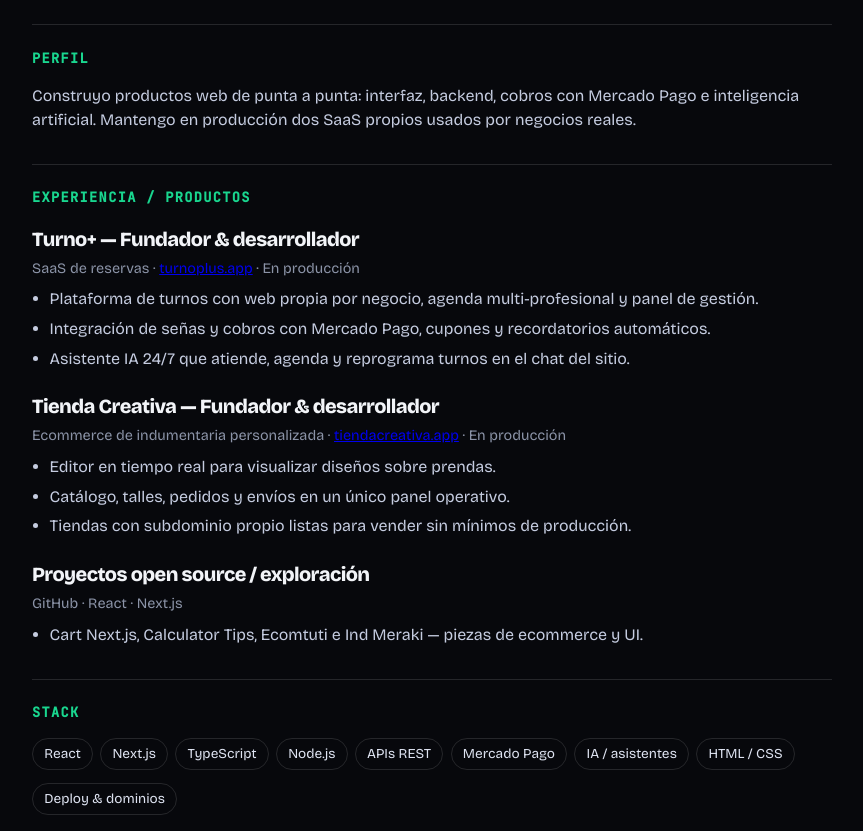
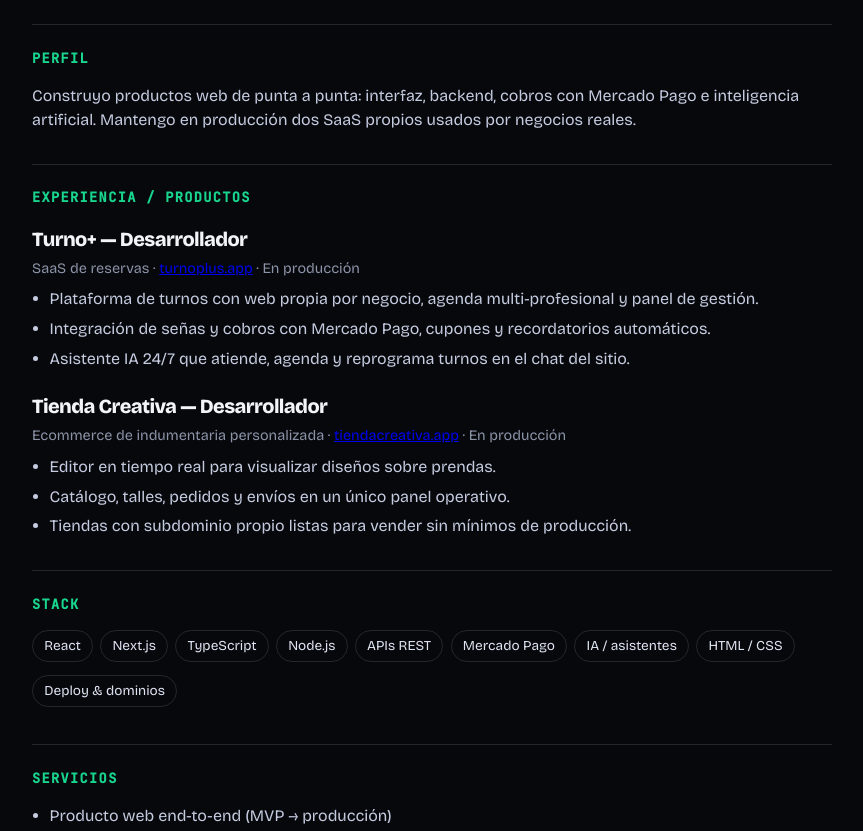
Before and after one commit to MatiasNavarro-dev/navarromatias, a plain HTML site: page cv.html in a window 1280 px wide. Shown: the part 235-1066 px from the top of the page, without its empty margins (208-1071 px from the left). Drawn offline with nearby package versions, Linux system fonts and the light colour scheme.

Commit message:
Tighten CV: drop side projects and founder title wording.
Co-authored-by: Cursor <cursoragent@cursor.com>

```diff
--- a/cv.html
+++ b/cv.html
@@ -113,7 +113,7 @@
     <section>
       <h2>Experiencia / Productos</h2>
       <div class="job">
-        <h3>Turno+ — Fundador &amp; desarrollador</h3>
+        <h3>Turno+ — Desarrollador</h3>
         <p class="meta">SaaS de reservas · <a href="https://turnoplus.app">turnoplus.app</a> · En producción</p>
         <ul>
           <li>Plataforma de turnos con web propia por negocio, agenda multi-profesional y panel de gestión.</li>
@@ -122,19 +122,12 @@
         </ul>
       </div>
       <div class="job">
-        <h3>Tienda Creativa — Fundador &amp; desarrollador</h3>
+        <h3>Tienda Creativa — Desarrollador</h3>
         <p class="meta">Ecommerce de indumentaria personalizada · <a href="https://tiendacreativa.app">tiendacreativa.app</a> · En producción</p>
         <ul>
           <li>Editor en tiempo real para visualizar diseños sobre prendas.</li>
           <li>Catálogo, talles, pedidos y envíos en un único panel operativo.</li>
           <li>Tiendas con subdominio propio listas para vender sin mínimos de producción.</li>
-        </ul>
-      </div>
-      <div class="job">
-        <h3>Proyectos open source / exploración</h3>
-        <p class="meta">GitHub · React · Next.js</p>
-        <ul>
-          <li>Cart Next.js, Calculator Tips, Ecomtuti e Ind Meraki — piezas de ecommerce y UI.</li>
         </ul>
       </div>
     </section>
```
